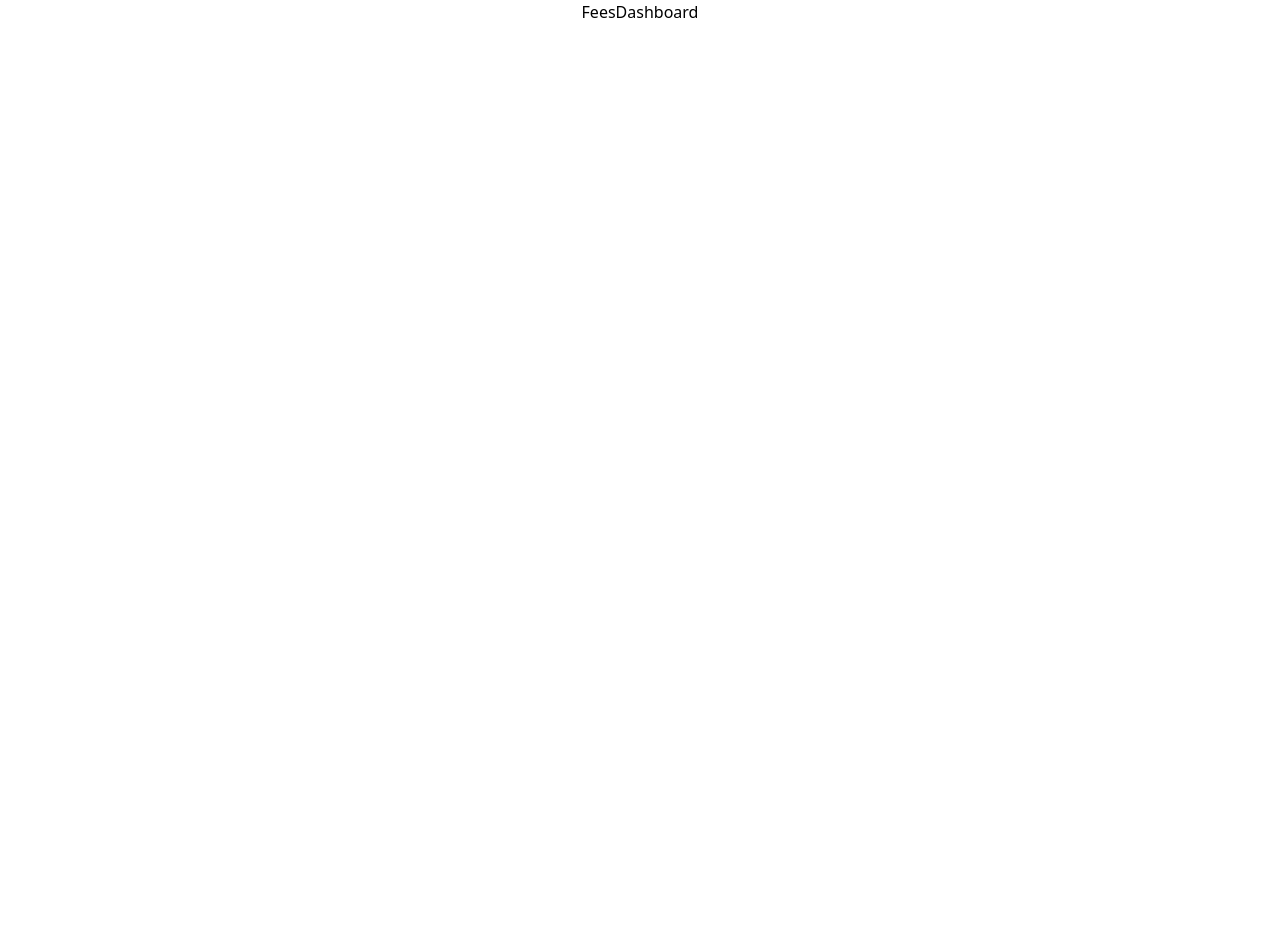
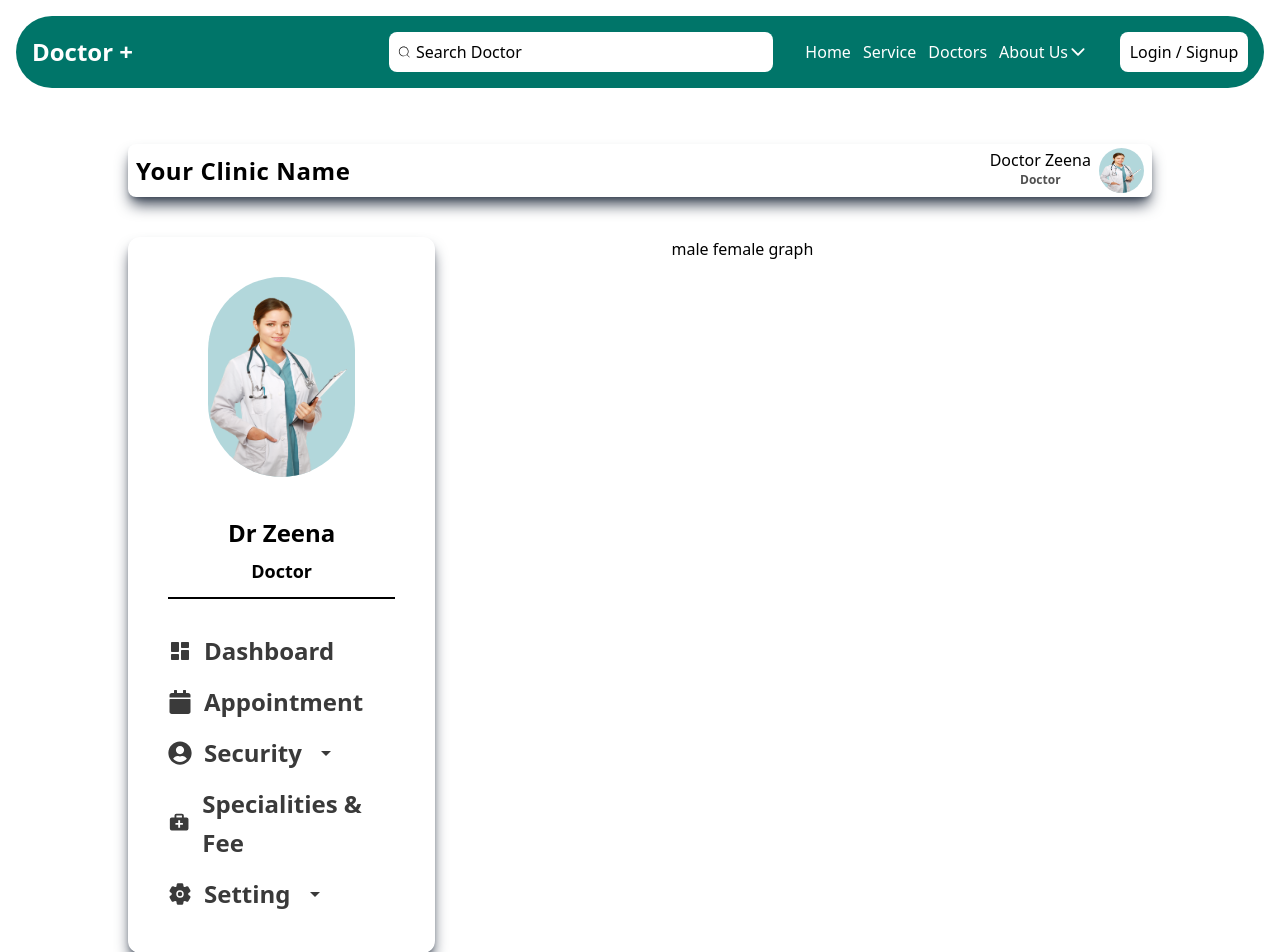
Before and after one commit to Anureng/doctors_dashboard, a React (Create React App) app: page /fees in a window 1280 px wide. Shown: the top 952 px of the page. Before the commit the page ends 800 px from the top, so only its background shows below. Built offline with nearby package versions, Linux system fonts and the light colour scheme.

Commit message:
layout setup

```diff
--- a/src/components/SidePanel.js
+++ b/src/components/SidePanel.js
@@ -18,7 +18,7 @@ const SidePanel = () => {
     };
 
     return (
-        <div className='flex flex-col px-10 shadow-lg pb-10 shadow-gray-700 rounded-xl mt-10 gap-3'>
+        <div className='flex flex-col px-10 shadow-lg pb-10 shadow-gray-700 rounded-xl  gap-3'>
             <div className='pt-10 mb-5 pb-3 border-b-[2px] border-black px-10 mx-auto'>
                 <img className='h-[200px] w-[200px] mx-auto overflow-hidden rounded-full bg-[#017A884D]' alt='doctor' src='/doctor1.png' />
                 <p className='font-bold mt-10 text-2xl text-center'>Dr Zeena</p>
@@ -45,7 +45,7 @@ const SidePanel = () => {
                         </div>
                     )}
                 </div>
-                <div className='flex gap-3 items-center cursor-pointer' onClick={() => handleNavigation('/specialities-fee')}>
+                <div className='flex gap-3 items-center cursor-pointer' onClick={() => handleNavigation('/fees')}>
                     <BiSolidFirstAid />Specialities & Fee
                 </div>
                 <div className='flex flex-col'>
--- a/src/pages/FeesDashboard.js
+++ b/src/pages/FeesDashboard.js
@@ -1,8 +1,26 @@
 import React from 'react'
+import NavBar from '../components/Navbar';
+import Footer from '../components/Footer';
+import NavbarDashboard from '../components/NavbarDashboard';
+import SidePanel from '../components/SidePanel';
 
 const FeesDashboard = () => {
   return (
-    <div>FeesDashboard</div>
+    <div className=' h-full'>
+      <NavBar />
+      <NavbarDashboard />
+
+      <section className='flex flex-row pb-10 pt-10 w-[80%] mx-auto'>
+        <div className='w-[30%]'>
+          <SidePanel />
+        </div>
+        <div className='w-[60%]'>
+          male female graph
+        </div>
+      </section>
+
+      <Footer />
+    </div>
   )
 }
 
--- a/src/pages/MainDashboard.js
+++ b/src/pages/MainDashboard.js
@@ -7,11 +7,20 @@ import SidePanel from '../components/SidePanel';
 const MainDashBoard = () => {
   return (
     <div className=' h-full'>
-      <NavBar/>
-    <NavbarDashboard/>
-    <SidePanel/>
-    <Footer/>
-  </div>
+      <NavBar />
+      <NavbarDashboard />
+
+      <section className='flex flex-row pb-10 pt-10 w-[80%] mx-auto'>
+        <div className='w-[30%]'>
+          <SidePanel />
+        </div>
+        <div className='w-[60%]'>
+          male female graph
+        </div>
+      </section>
+
+      <Footer />
+    </div>
   )
 }
 
```
